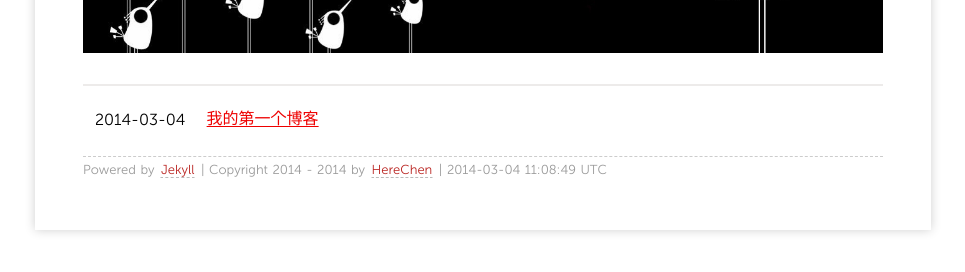
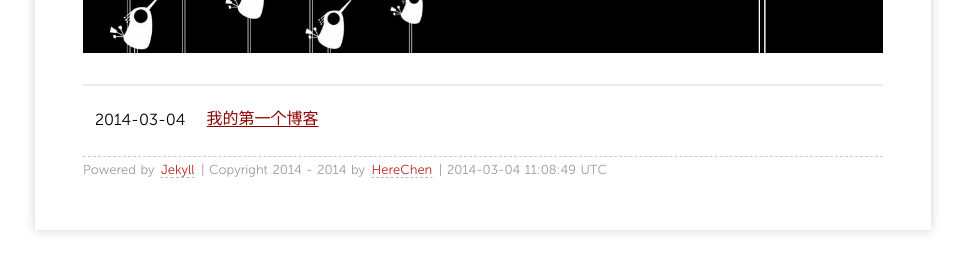
Before and after one commit to Xuezhiyuanlin/herechen.github.io, a Jekyll site: the page built from index.html, in a window 1280 px wide. Shown: the part 416-688 px from the top of the page, without its empty margins (157-1122 px from the left). Built offline with Jekyll 4.4.1, drawn with Linux system fonts in a browser that asks for light colours.

Commit message:
herechen

```diff
--- a/media/css/screen.css
+++ b/media/css/screen.css
@@ -143,7 +143,7 @@ hr {
     margin: 0 0 22px 0;
 }
 a {
-    color: #EE0000;
+    color: #900000;
 }
 a:visited {
     color: #B22222;
@@ -154,7 +154,7 @@ a.ss-icon {
 	color: #ccc;
 }
 a:hover {
-    color: #EE0000;
+    color: #900000;
 }
 em {
     font-style: italic;
```
